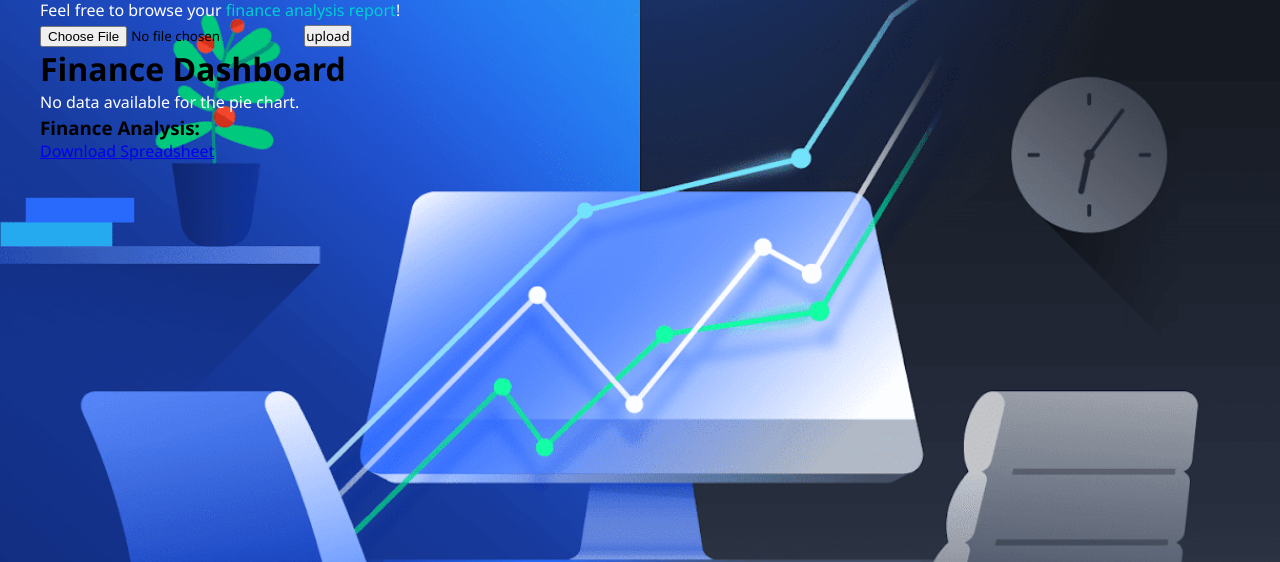
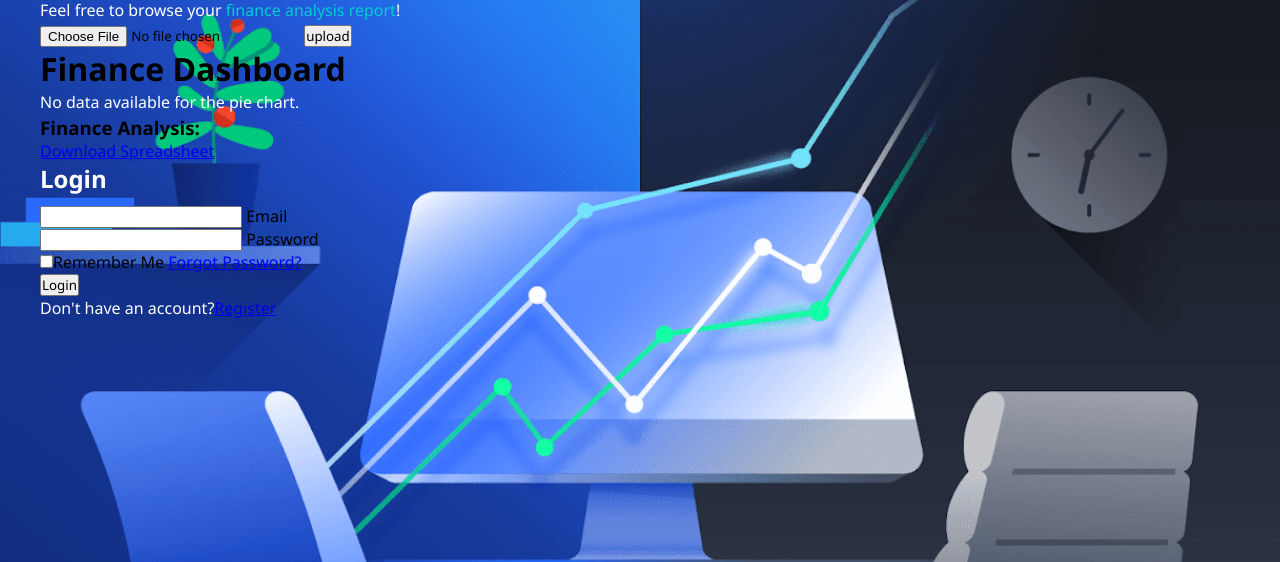
Before and after one commit to cadeagostinelli/Finance-guru, a Flask app: page / in a window 1280 px wide. Shown: the part 82-644 px from the top of the page. Run offline with Flask 3, Linux system fonts and the light colour scheme.

Commit message:
Added basic html formatting for login to be used and styled for use

```diff
--- a/templates/index.html
+++ b/templates/index.html
@@ -68,6 +68,32 @@
     {% endwith %}
     <h3 class="header">Finance Analysis:</h3>
     <a href="excel/finance_example.xlsx" download>Download Spreadsheet</a>
+    <div class=""wrapper">
+        <div class="form-box login">
+            <h2>Login</h2>
+            <form action="#">
+                <div class="input-box">
+                    <span class="Icon"><ion-icon name="mail-outline"></ion-icon></span>
+                    <input type="email" required>
+                    <label>Email</label>
+                </div>
+                <div class="input-box">
+                    <span class="Icon"><ion-icon name="lock-closed-outline"></ion-icon></span>
+                    <input type="password" required>
+                    <label>Password</label>
+                </div>
+                <div class="remember-forgot">
+                    <label><input type="checkbox">Remember Me</label>
+                    <a href="#">Forgot Password?</a>
+                </div>
+                <button type="submit" class="btn">Login</button>
+                <div class="login-register">
+                    <p>Don't have an account?<a href="#"
+                    class="register-link">Register</a></p>
+                </div>
+            </form>
+        </div>
+    </div>
 </body>
 
 </html>
```
